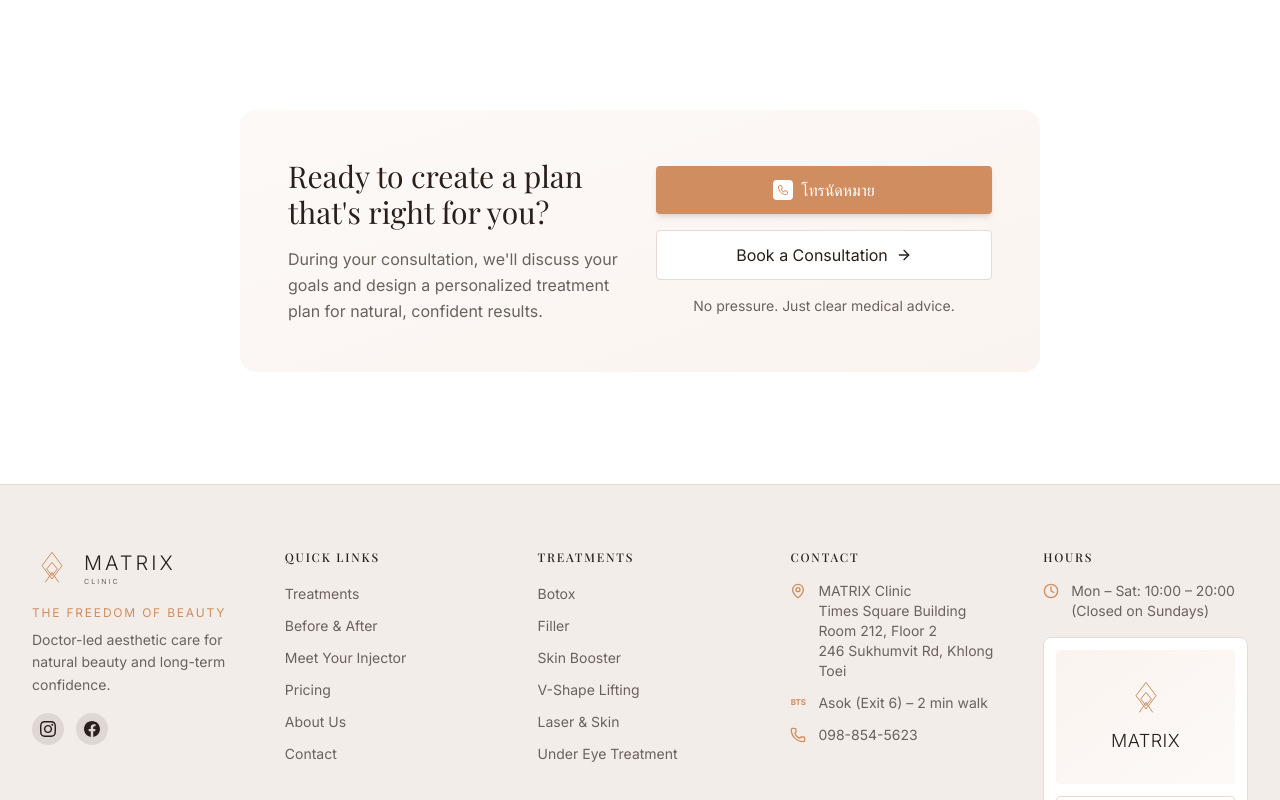
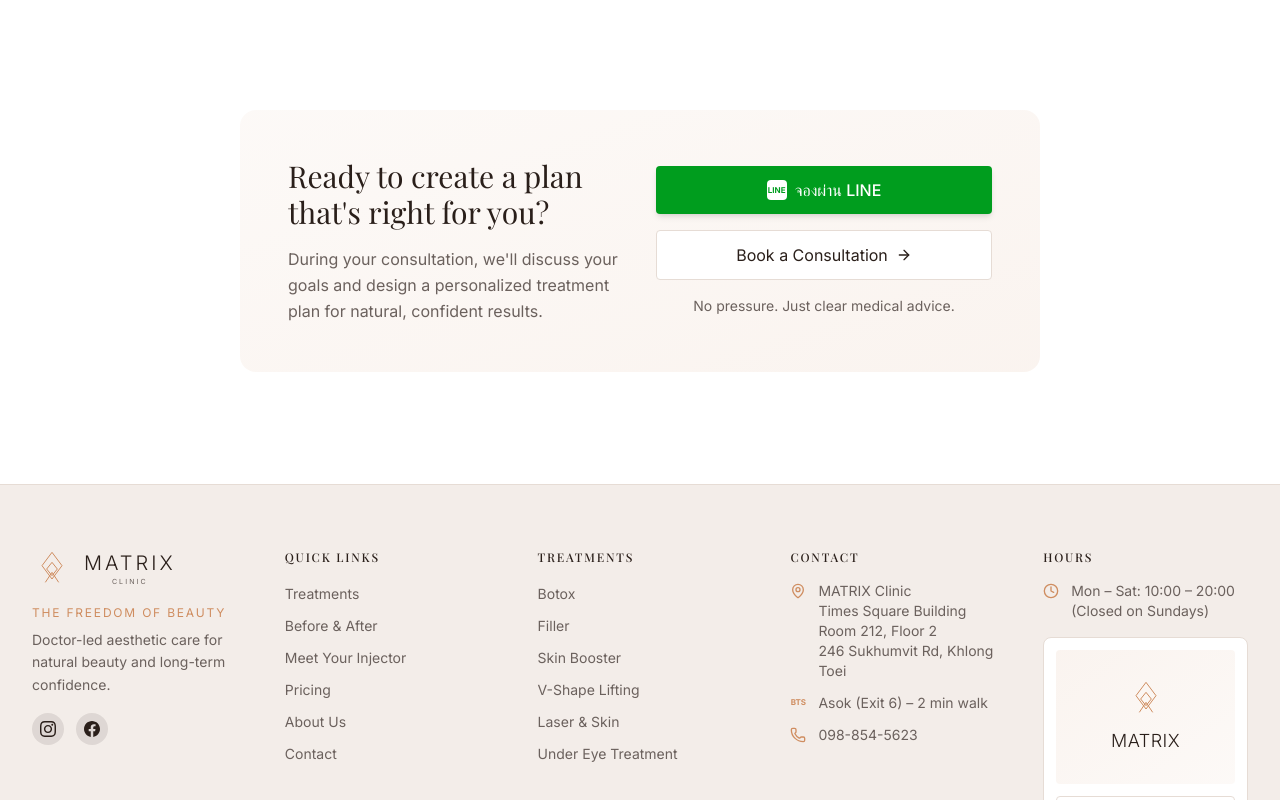
Before and after one commit to patrickxwalsh1/clinic, a Next.js app in the folder duplicate-project/: page /injector in a window 1280 px wide. Shown: the part 2000-2800 px from the top of the page. Built offline with nearby package versions, Linux system fonts and the light colour scheme; a web font is replaced by a local one.

Commit message:
feat: update branding and add new Pico Laser image
Center "CLINIC" text, restore LINE button, update doctor photo, add Pico Laser image

```diff
--- a/duplicate-project/app/injector/page.tsx
+++ b/duplicate-project/app/injector/page.tsx
@@ -109,10 +109,10 @@ export default function InjectorPage() {
             <div className="relative min-h-[500px] lg:min-h-full order-1 lg:order-2 opacity-0 animate-fade-in delay-200">
               <div className="absolute inset-0 img-zoom">
                 <Image
-                  src="https://hebbkx1anhila5yf.public.blob.vercel-storage.com/482139185_1057097646224927_7823904874730714511_n-qJ2vl7nFqAEOAeF9sgLz6s8bsIGXKi.jpg"
-                  alt="MATRIX Clinic - The Freedom of Beauty"
+                  src="https://hebbkx1anhila5yf.public.blob.vercel-storage.com/Screenshot%202569-05-17%20at%2016.55.13%201-oE1cV4LsD3e5hsIwFvAZiXIbSNa5rf.png"
+                  alt="MATRIX Clinic Doctor"
                   fill
-                  className="object-cover"
+                  className="object-cover object-top"
                   priority
                 />
                 <div className="absolute inset-0 bg-gradient-to-l from-transparent via-transparent to-background/30 lg:to-background/50"></div>
--- a/duplicate-project/app/page.tsx
+++ b/duplicate-project/app/page.tsx
@@ -8,7 +8,7 @@ import { Footer } from "@/components/footer"
 import { LineButton } from "@/components/line-button"
 import { SectionHeader } from "@/components/section-header"
 import { TestimonialCard } from "@/components/testimonial-card"
-import { Star, MapPin, ArrowRight, Sparkles, Shield, Heart, ChevronLeft, ChevronRight, Phone } from "lucide-react"
+import { Star, MapPin, ArrowRight, Sparkles, Shield, Heart, ChevronLeft, ChevronRight } from "lucide-react"
 
 const heroSlides = [
   {
@@ -45,8 +45,8 @@ const beforeAfterResults = [
     hasImage: true
   },
   {
-    title: "Acne Treatment",
-    image: "https://hebbkx1anhila5yf.public.blob.vercel-storage.com/Screenshot%202569-05-17%20at%2016.44.58-84gfwT3Z8zs82GIla8zF4w6tbZHmWh.png",
+    title: "Pico Laser",
+    image: "https://hebbkx1anhila5yf.public.blob.vercel-storage.com/Screenshot%202569-05-17%20at%2016.49.38-CFHPFIbcZejUuAIwF4k80fNGAfiCPp.png",
     hasImage: true
   },
 ]
@@ -120,13 +120,7 @@ export default function HomePage() {
               </div>
 
               <div className="flex flex-wrap gap-4 mb-8 animate-fade-in-up delay-400">
-                <Link
-                  href="tel:0988545623"
-                  className="inline-flex items-center gap-2 bg-rose-gold hover:bg-rose-gold-dark text-white px-6 py-3 rounded btn-luxury"
-                >
-                  <Phone className="w-4 h-4" />
-                  โทรนัดหมาย 098-854-5623
-                </Link>
+                <LineButton size="lg" />
                 <Link
                   href="/before-after"
                   className="inline-flex items-center gap-2 px-6 py-3 rounded border border-border hover:border-rose-gold bg-white text-foreground transition-luxury group"
--- a/duplicate-project/components/footer.tsx
+++ b/duplicate-project/components/footer.tsx
@@ -45,9 +45,9 @@ export function Footer() {
                   />
                 </svg>
               </div>
-              <div className="flex flex-col">
+              <div className="flex flex-col items-center">
                 <span className="text-xl tracking-[0.15em] text-charcoal font-light">MATRIX</span>
-                <span className="text-[7px] tracking-[0.3em] text-muted-foreground">CLINIC</span>
+                <span className="text-[7px] tracking-[0.3em] text-muted-foreground text-center">CLINIC</span>
               </div>
             </Link>
             <p className="text-xs tracking-[0.15em] text-rose-gold uppercase mb-2">The Freedom of Beauty</p>
@@ -180,13 +180,15 @@ export function Footer() {
         </div>
       </div>
 
-      {/* Floating Call Button */}
+      {/* Floating LINE Button */}
       <Link
-        href="tel:0988545623"
-        className="fixed bottom-6 right-6 bg-rose-gold text-white px-4 py-3 rounded-full shadow-lg flex items-center gap-2 z-50 btn-luxury hover:shadow-xl"
+        href="https://line.me/R/ti/p/@matrixclinic"
+        target="_blank"
+        rel="noopener noreferrer"
+        className="fixed bottom-6 right-6 bg-line-green text-white px-4 py-3 rounded-full shadow-lg flex items-center gap-2 z-50 btn-luxury hover:shadow-xl"
       >
-        <Phone className="w-5 h-5" />
-        <span className="text-sm font-medium">โทรนัดหมาย</span>
+        <span className="w-5 h-5 bg-white rounded flex items-center justify-center text-line-green text-[7px] font-bold">LINE</span>
+        <span className="text-sm font-medium">จองผ่าน LINE</span>
       </Link>
     </footer>
   )
--- a/duplicate-project/components/header.tsx
+++ b/duplicate-project/components/header.tsx
@@ -65,9 +65,9 @@ export function Header() {
                   />
                 </svg>
               </div>
-              <div className="flex flex-col">
+              <div className="flex flex-col items-center">
                 <span className="text-xl md:text-2xl tracking-[0.15em] text-charcoal font-light">MATRIX</span>
-                <span className="text-[8px] tracking-[0.3em] text-muted-foreground">CLINIC</span>
+                <span className="text-[8px] tracking-[0.3em] text-muted-foreground text-center">CLINIC</span>
               </div>
             </Link>
 
--- a/duplicate-project/components/line-button.tsx
+++ b/duplicate-project/components/line-button.tsx
@@ -12,8 +12,8 @@ export function LineButton({ variant = "primary", size = "md", className, childr
   const baseStyles = "inline-flex items-center gap-2 rounded font-medium relative overflow-hidden group"
 
   const variants = {
-    primary: "bg-rose-gold hover:bg-rose-gold-dark text-white shadow-md hover:shadow-lg",
-    outline: "border border-border hover:border-rose-gold bg-white text-foreground hover:shadow-md",
+    primary: "bg-line-green hover:bg-line-green/90 text-white shadow-md hover:shadow-lg",
+    outline: "border border-border hover:border-line-green bg-white text-foreground hover:shadow-md",
     white: "bg-white hover:bg-white/90 text-foreground shadow-md hover:shadow-lg",
   }
 
@@ -25,7 +25,9 @@ export function LineButton({ variant = "primary", size = "md", className, childr
 
   return (
     <Link
-      href="tel:0988545623"
+      href="https://line.me/R/ti/p/@matrixclinic"
+      target="_blank"
+      rel="noopener noreferrer"
       className={cn(baseStyles, variants[variant], sizes[size], "transition-all duration-400 ease-out", className)}
     >
       {/* Shimmer effect */}
@@ -33,13 +35,11 @@ export function LineButton({ variant = "primary", size = "md", className, childr
 
       <span className={cn(
         "rounded flex items-center justify-center font-bold shrink-0 relative z-10 transition-transform group-hover:scale-110",
-        variant === "primary" ? "w-5 h-5 bg-white text-rose-gold text-[8px]" : "w-5 h-5 bg-rose-gold text-white text-[8px]"
+        variant === "primary" ? "w-5 h-5 bg-white text-line-green text-[8px]" : "w-5 h-5 bg-line-green text-white text-[8px]"
       )}>
-        <svg className="w-3 h-3" fill="none" viewBox="0 0 24 24" stroke="currentColor" strokeWidth={2}>
-          <path strokeLinecap="round" strokeLinejoin="round" d="M3 5a2 2 0 012-2h3.28a1 1 0 01.948.684l1.498 4.493a1 1 0 01-.502 1.21l-2.257 1.13a11.042 11.042 0 005.516 5.516l1.13-2.257a1 1 0 011.21-.502l4.493 1.498a1 1 0 01.684.949V19a2 2 0 01-2 2h-1C9.716 21 3 14.284 3 6V5z" />
-        </svg>
+        LINE
       </span>
-      <span className="relative z-10">{children || "โทรนัดหมาย"}</span>
+      <span className="relative z-10">{children || "จองผ่าน LINE"}</span>
     </Link>
   )
 }
```
